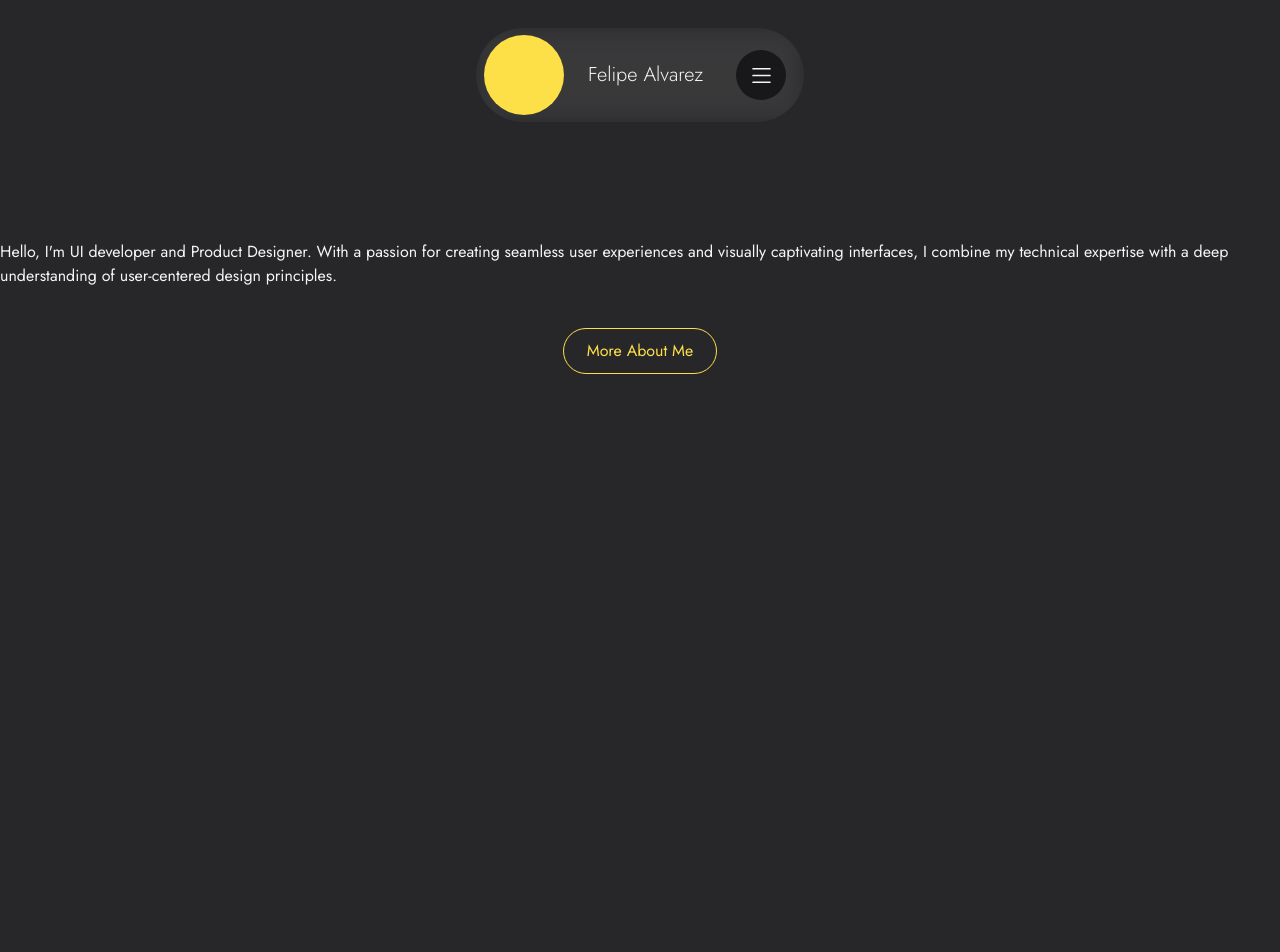
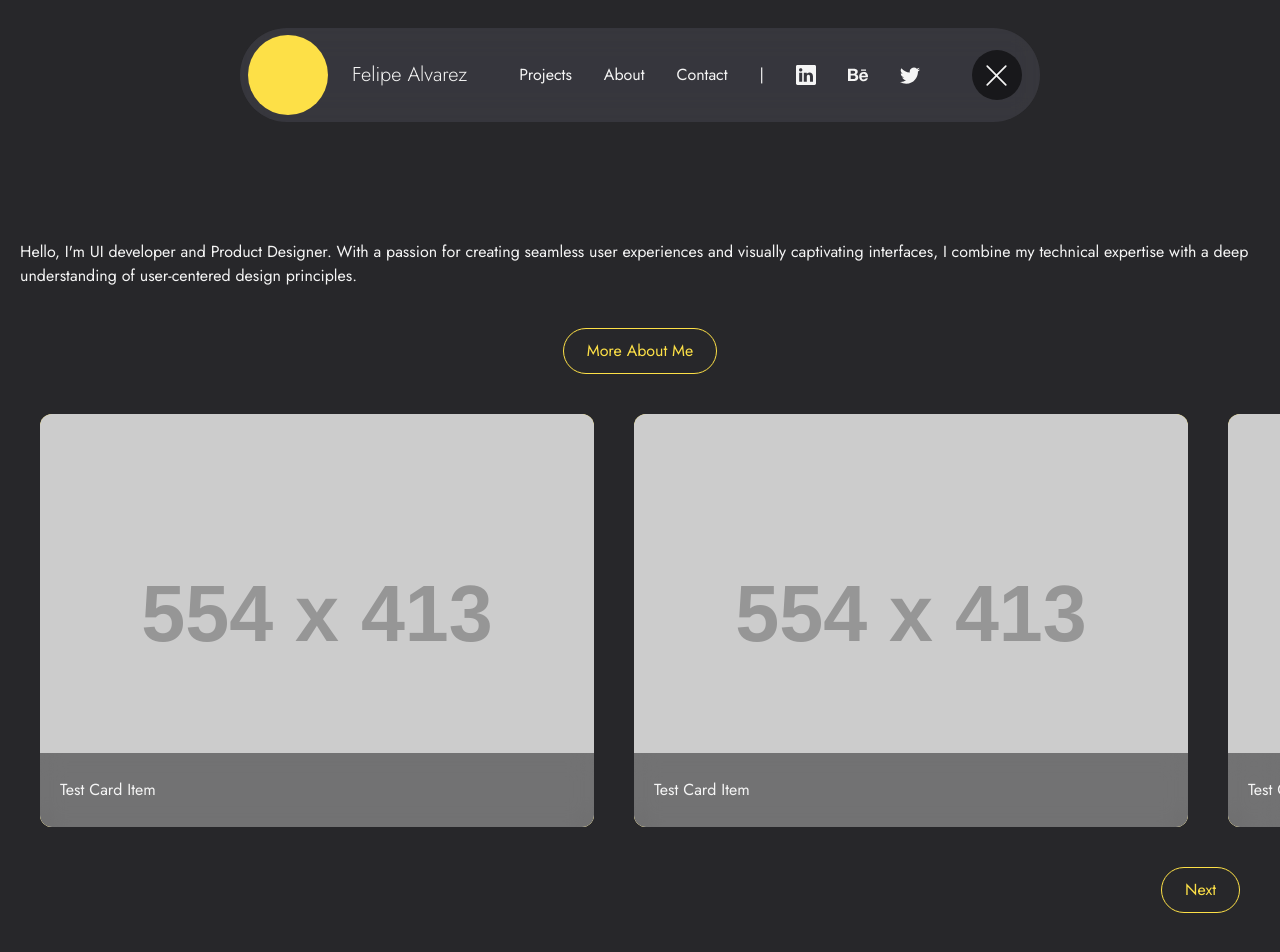
Before and after one commit to falvarezco/fa-portfolio, a Next.js app: page / in a window 1280 px wide. Before the commit the page ends 800 px from the top, so only its background shows below. Built offline with nearby package versions, Linux system fonts and the light colour scheme.

Commit message:
Card basic changes, Navigation blur background and some small refactors

```diff
--- a/package.json
+++ b/package.json
@@ -19,6 +19,7 @@
     "postcss": "8.4.24",
     "react": "18.2.0",
     "react-bootstrap-icons": "^1.10.3",
+    "react-device-detect": "^2.2.3",
     "react-dom": "18.2.0",
     "tailwindcss": "3.3.2",
     "typescript": "5.0.4"
--- a/src/app/page.tsx
+++ b/src/app/page.tsx
@@ -2,22 +2,32 @@
 'use client';
 import { useRouter } from "next/navigation";
 import Button from "@/components/Button";
+import Card from "@/components/Card";
 
 const INTRO_TXT = `Hello, I'm UI developer and Product Designer. With a passion for creating seamless user experiences and visually captivating interfaces, I combine my technical expertise with a deep understanding of user-centered design principles.`;
-const BUTTON_TXT = 'More About Me';
+const MORE_ABOUT_BUTTON_TXT = 'More About Me';
+const NEXT_BUTTON_TXT = 'Next';
 
 export default function Landing() {
   const router = useRouter();
-
   const goToAbout = () => router.push('/about');
+  const moveToNextCard = () => {}
 
   return (
-    <main className="pt-[200px]">
+    <main className="pt-[200px] overflow-hidden">
       <section className="container mx-auto">
-        <p className="text-neutral-100 py-10">{INTRO_TXT}</p>
+        <p className="text-neutral-100 px-5 py-10">{INTRO_TXT}</p>
         <div className="flex justify-center">
-          <Button label={BUTTON_TXT} onClick={goToAbout} />
+          <Button label={MORE_ABOUT_BUTTON_TXT} onClick={goToAbout} />
         </div>
+      </section>
+      <section className="flex gap-10 py-10 pl-10">
+        <Card />
+        <Card />
+        <Card />
+      </section>
+      <section className="flex px-10 pb-10 flex-row-reverse">
+        <Button label={NEXT_BUTTON_TXT} onClick={moveToNextCard} />
       </section>
     </main>
   )
--- a/src/components/ActionButton.tsx
+++ b/src/components/ActionButton.tsx
@@ -5,7 +5,7 @@ const ACTION_ICON_CLASSES = 'text-neutral-100 hover:text-yellow-300 ease-in-out
 
 type ActionButtonType = {
   open: boolean;
-  onStateToggle: () => {},
+  onStateToggle: () => any,
 }
 
 const ActionButton: React.FunctionComponent<ActionButtonType> = ({
--- /dev/null
+++ b/src/components/Card.tsx
@@ -0,0 +1,17 @@
+// import Image from "next/image";
+
+const Card = () => {
+  return (
+    <div className="w-[554px] h-[413px] shrink-0 bg-yellow-300 rounded-[12px] overflow-hidden">
+      <figure className="relative z-1">
+        {/* <Image width="554" height="413" src="https://placehold.co/554x413" alt="test card"/> */}
+        <img src="https://placehold.co/554x413" alt="test card" />
+        <figcaption className="w-full h-[74px] absolute bottom-0 flex items-center px-5 backdrop-blur-md backdrop-opacity-90 bg-zinc-900/50">
+          <h2 className="text-neutral-100">Test Card Item</h2>
+        </figcaption>
+      </figure>
+    </div>
+  )
+}
+
+export default Card;
--- a/src/components/Navigation.tsx
+++ b/src/components/Navigation.tsx
@@ -1,5 +1,7 @@
 'use client';
-import React, { useState } from 'react';
+import React, { useState, useEffect } from 'react';
+import { useRouter } from 'next/navigation';
+import { isMobile } from 'react-device-detect';
 import {
   Linkedin,
   Behance,
@@ -8,31 +10,67 @@ import {
 import ActionButton from './ActionButton';
 
 const LINK_CLASS = 'whitespace-nowrap text-neutral-100 hover:text-yellow-300 hover:cursor-pointer ease-in-out duration-300';
-const WRAPPER_CLASSES = 'fixed justify-center top-7 w-full flex';
-const NAV_CLASSES = 'w-[800px] h-[94px] flex justify-between rounded-full items-center py-2 px-2 pr-[18px] gap-8 backdrop-blur-md backdrop-opacity-10 backdrop-invert ease-in-out duration-300';
-const NAV_CLASSES_CLOSED = 'w-[328px] h-[94px] flex justify-between rounded-full items-center py-2 px-2 pr-[18px] gap-8 backdrop-blur-md backdrop-opacity-10 backdrop-invert ease-in-out duration-300'
+const WRAPPER_CLASSES = 'w-full flex fixed justify-center top-7 z-10';
 const PIC_CLASSES = 'rounded-full bg-yellow-300 w-[80px] h-[80px]';
+const NAV_CLASSES_BASE = 'flex justify-between items-center py-2 px-2 pr-[18px] rounded-full backdrop-blur-md backdrop-opacity-90 bg-zinc-600/40 ease-in-out duration-300';
+const NAV_CLASSES_OPEN = `sm:w-full md:w-[800px] md:h-[94px]`;
+const NAV_CLASSES_CLOSED = `w-[328px] h-[94px]`;
 
+type PageLink = {
+  name: string,
+  url: string,
+}
+
+const PAGE_LINKS:Array<PageLink> = [
+  {
+    name: 'Projects',
+    url: '/'
+  },
+  {
+    name: 'About',
+    url: '/about'
+  },
+  {
+    name: 'Contact',
+    url: '/'
+  },
+];
 
 const Navigation = () => {
-  // TODO: Add Correct typing here
-  const [open, toggleNav]:any = useState(false);
+  const [open, toggleNav] = useState(true);
+  const router = useRouter();
+  const navClasses = `${open ? NAV_CLASSES_OPEN : NAV_CLASSES_CLOSED} ${NAV_CLASSES_BASE}`;
+
+  useEffect(() => {
+    if (isMobile) {
+      toggleNav(false);
+    }
+  }, []);
+
+  const toggleState = () => {
+    !isMobile && toggleNav(!open);
+  }
+
+  const goToLink:Function = (url: string) => router.push(url)
 
   return (
     <div className={WRAPPER_CLASSES}>
-      <nav className={open ? NAV_CLASSES : NAV_CLASSES_CLOSED}>
-        <section className="flex gap-x-6 items-center">
+      <nav className={navClasses}>
+        <section className="flex gap-x-6 items-center cursor-pointer" onClick={() => goToLink('/')}>
           <figure className={PIC_CLASSES}>
-            {/* Include Image Here */}
           </figure>
           <h1 className="text-neutral-100 text-xl font-light whitespace-nowrap">Felipe Alvarez</h1>
         </section>
         {open &&
           <div className="flex gap-8">
             <ul className="flex gap-8 items-center">
-              <li className={LINK_CLASS}>Projects</li>
-              <li className={LINK_CLASS}>About</li>
-              <li className={LINK_CLASS}>Email Me</li>
+              {PAGE_LINKS.map(({ name, url }, idx) => (
+                <li
+                  key={`${name}-${idx}`}
+                  className={LINK_CLASS}
+                  onClick={() => goToLink(url)}
+                >{name}</li>
+              ))}
             </ul>
             <span className="text-neutral-100">|</span>
             <ul className="flex gap-8 items-center">
@@ -48,7 +86,7 @@ const Navigation = () => {
             </ul>
           </div>
         }
-        <ActionButton open={open} onStateToggle={() => toggleNav(!open)}/>
+        <ActionButton open={open} onStateToggle={toggleState}/>
       </nav>
     </div>
   )
```
Also changed, not shown: 1 other file (tests, documents, lock files or other folders).
